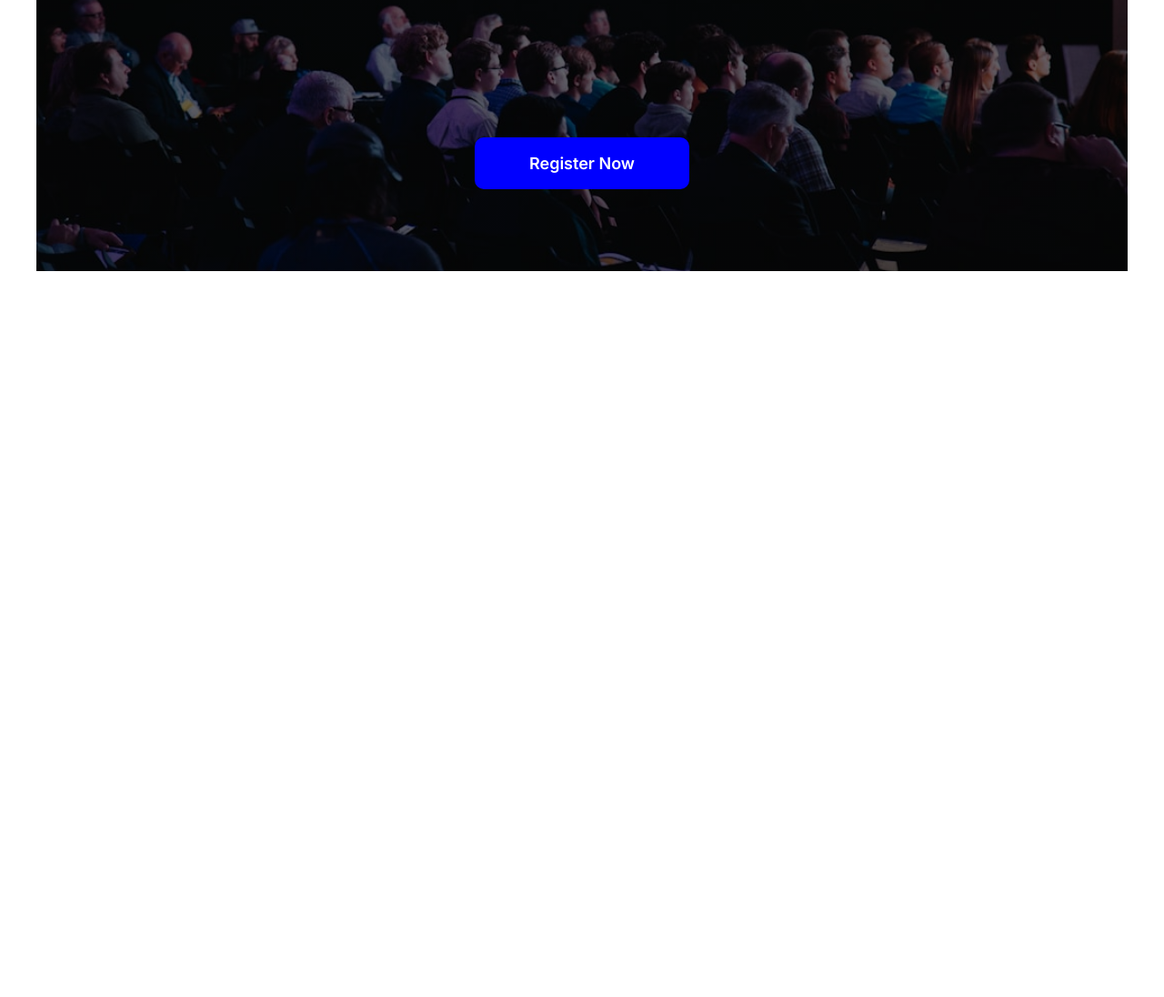
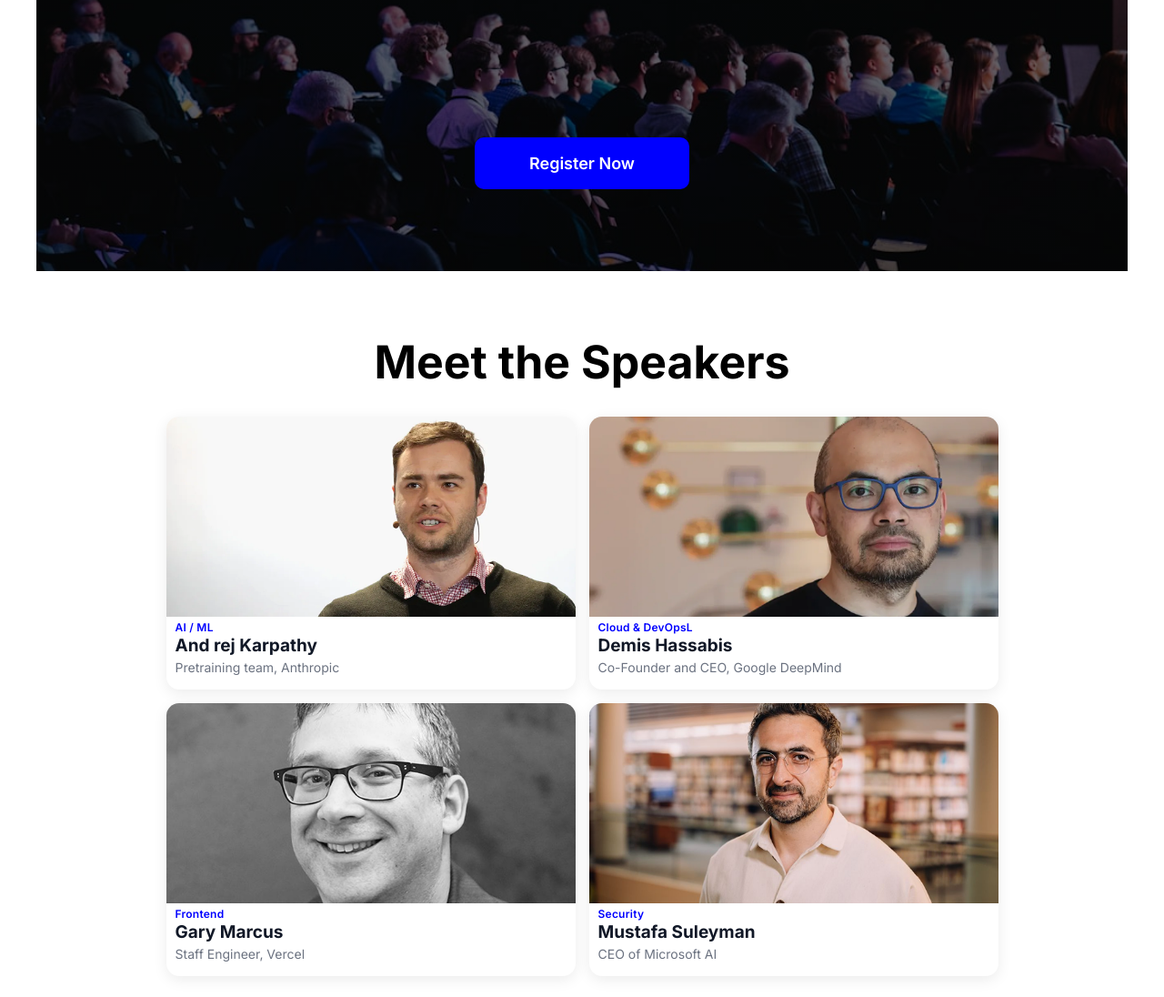
Before and after one commit to zibon07/B14-A01-DevConf-2026, a plain HTML site: page index.html in a window 1280 px wide. Shown: the part 444-1540 px from the top of the page at 91% size. Before the commit the page ends 800 px from the top, so only its background shows below. Drawn offline with Linux system fonts and the light colour scheme.

Commit message:
speakers section added

```diff
--- a/index.html
+++ b/index.html
@@ -55,6 +55,48 @@
 
     <main>
 
+        <!-- Meet the Speakers Section -->
+
+        <section class="Speakers-section">
+            <h1>Meet the Speakers</h1>
+            <div class="card-container container">
+                <div class="speaker-card">
+                    <img class="speaker-image" src="./assets/andrej.png" alt="">
+                    <div class="card-details">
+                        <small>AI / ML</small>
+                        <h3>And rej Karpathy</h3>
+                        <p>Pretraining team, Anthropic</p>
+                    </div>
+                </div>
+                <div class="speaker-card">
+                    <img class="speaker-image" src="./assets/demis.png" alt="">
+                    <div class="card-details">
+                        <small>Cloud & DevOpsL</small>
+                        <h3>Demis Hassabis</h3>
+                        <p>Co-Founder and CEO, Google DeepMind</p>
+                    </div>
+                </div>
+                <div class="speaker-card">
+                    <img class="speaker-image" src="./assets/gary.png" alt="">
+                    <div class="card-details">
+                        <small>Frontend</small>
+                        <h3>Gary Marcus</h3>
+                        <p>Staff Engineer, Vercel</p>
+                    </div>
+                </div>
+                <div class="speaker-card">
+                    <img class="speaker-image" src="./assets/mustafa.png" alt="">
+                    <div class="card-details">
+                        <small>Security</small>
+                        <h3>Mustafa Suleyman</h3>
+                        <p>CEO of Microsoft AI</p>
+                    </div>
+                </div>
+
+            </div>
+        </section>
+
+
     </main>
 
     <footer>
--- a/style.css
+++ b/style.css
@@ -84,3 +84,75 @@
     padding: 18px 60px;
     border-radius: 10px;
 }
+
+/* Speakers Section styles */
+
+.Speakers-section {
+    margin-top: 40px;
+    height: 1200px;
+    display: flex;
+    flex-direction: column;
+    text-align: center;
+
+}
+
+.Speakers-section h1 {
+    margin-top: 30px;
+    margin-bottom: 30px;
+    font-size: 50px;
+}
+
+.card-container {
+    display: grid;
+    grid-template-columns: repeat(2, 1fr);
+    grid-template-rows: repeat(2, 1fr);
+    gap: 15px;
+}
+
+
+/* card-styles */
+
+.speaker-card {
+    display: flex;
+    flex-direction: column;
+    text-align: left;
+    width: 450px;
+    background: #ffffff;
+    border-radius: 14px;
+    overflow: hidden;
+    box-shadow: 0 4px 16px rgba(0, 0, 0, 0.08);
+}
+
+.speaker-image {
+    width: 100%;
+    height: 220px;
+    object-fit: cover;
+    display: block;
+}
+
+.card-container small {
+    font-size: 12px;
+    font-weight: 600;
+    color: blue;
+    letter-spacing: 0.02em;
+    margin: 0 0 8px;
+}
+
+.speaker-card h3 {
+    font-size: 19px;
+    font-weight: 700;
+    color: #111827;
+    margin: 0 0 4px;
+}
+
+.speaker-card p {
+    font-size: 14px;
+    color: #6b7280;
+    margin: 0;
+    margin-bottom: 6px;
+}
+
+.card-details {
+    margin-left: 10px;
+    margin-bottom: 10px;
+}
```
